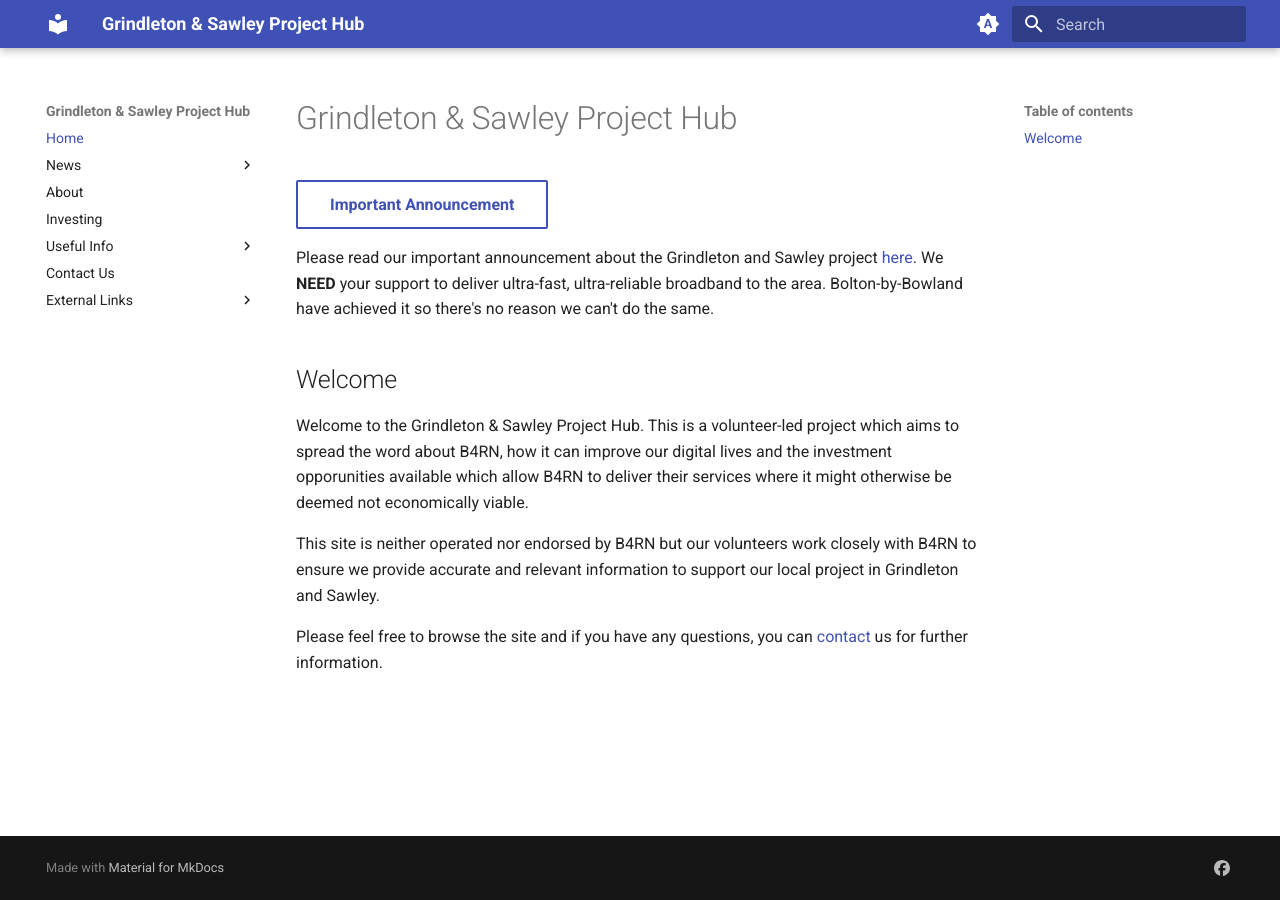
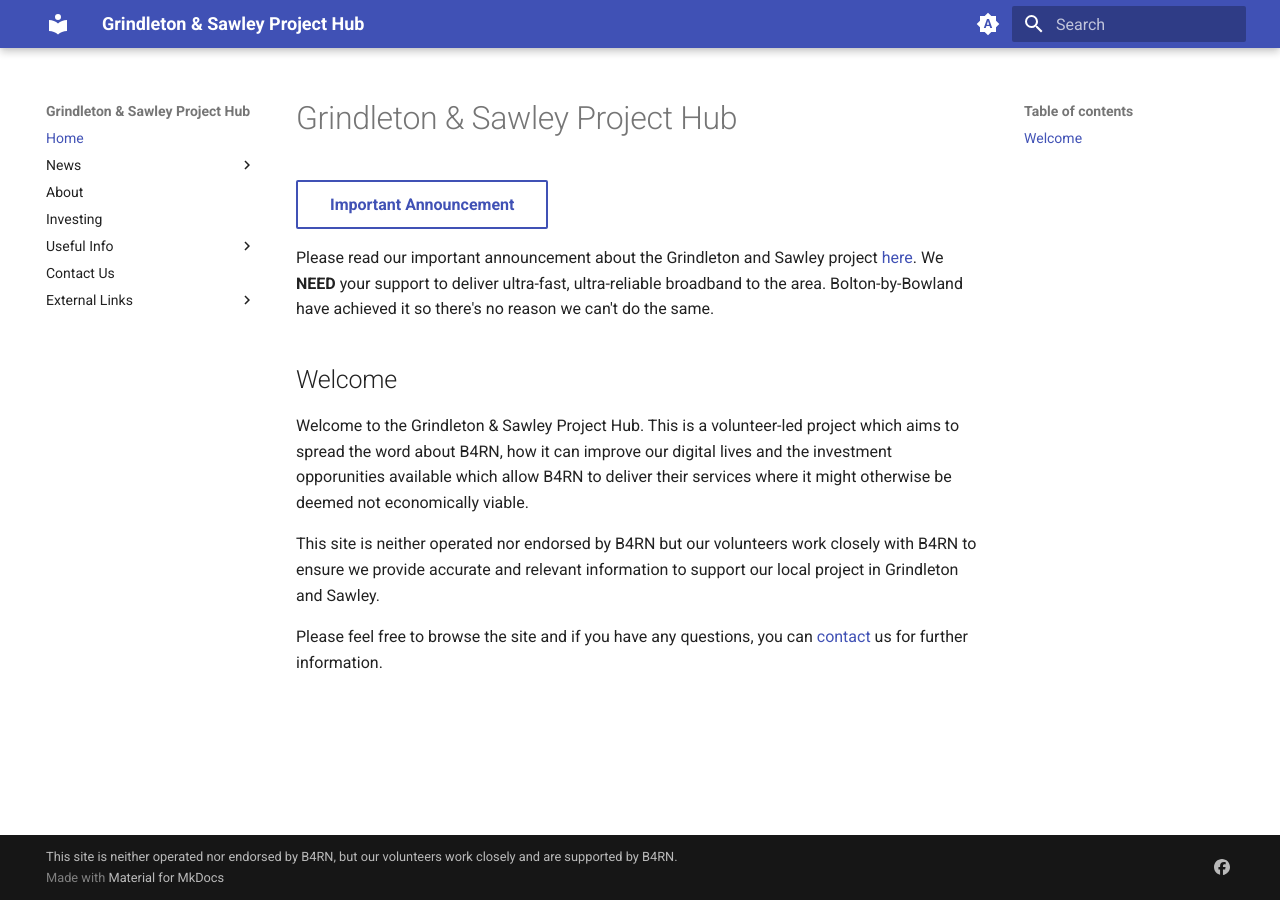
Before and after one commit to DJBenson/b4rngsdocs, an MkDocs documentation site: the page built from docs/index.md, in a window 1280 px wide. Built offline with MkDocs 1.6.1 and Material for MkDocs 9.7.7, drawn with Linux system fonts in a browser that asks for light colours.

Commit message:
Update mkdocs.yml
Added B4RN disclaimer to footer

```diff
--- a/mkdocs.yml
+++ b/mkdocs.yml
@@ -74,3 +74,5 @@
 
 markdown_extensions:
   - attr_list
+
+copyright: This site is neither operated nor endorsed by B4RN, but our volunteers work closely and are supported by B4RN.
```
